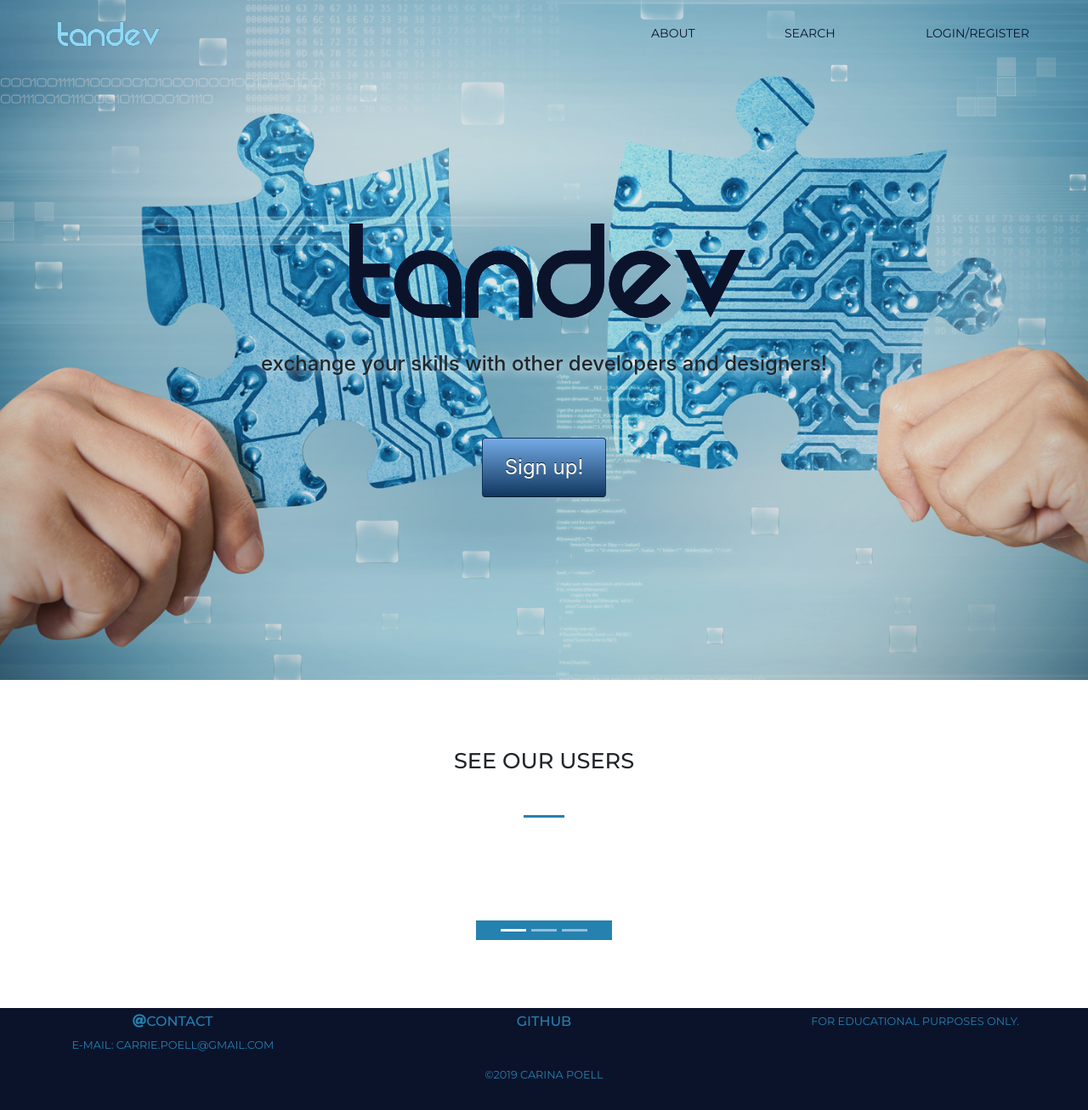
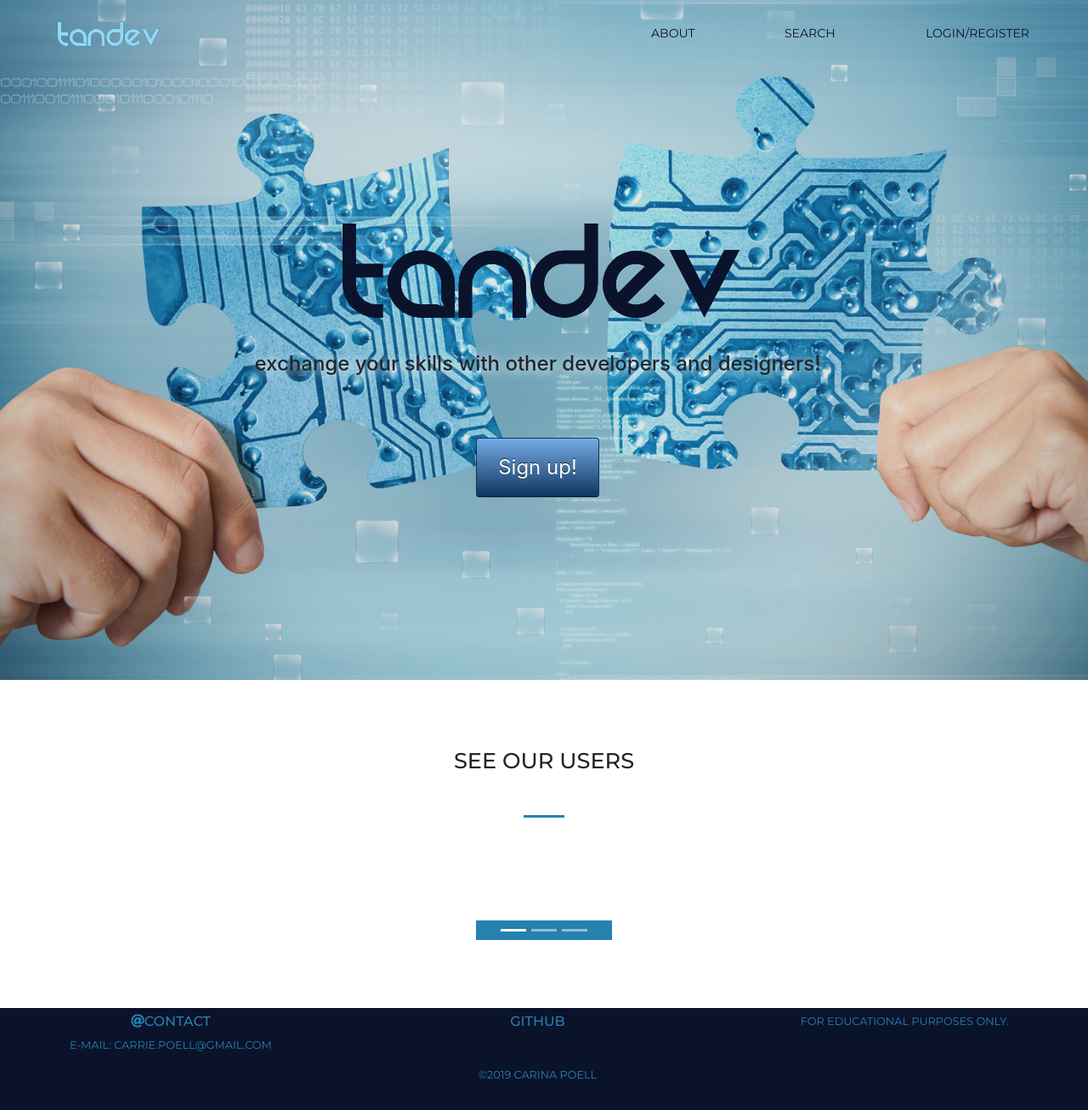
Before and after one commit to synnea/tanDev---tandem-exchange-for-developers, a Flask app: page / in a window 1280 px wide. Shown: the whole page at 85% size. Run offline with Flask 2, Linux system fonts and the light colour scheme; data that the repository does not hold is empty; some libraries are stand-ins or nearby versions.

Commit message:
Fix margin issues.

```diff
--- a/static/css/main.css
+++ b/static/css/main.css
@@ -143,6 +143,10 @@ footer {
   }
 }
 
+.row {
+  margin-right: 0;
+}
+
 .footer {
   position: absolute;
   bottom: 0;
@@ -331,6 +335,10 @@ footer {
     height: 35vh;
     font-size: 0.7em;
   }
+}
+
+.row {
+  margin-right: 0;
 }
 
 .footer {
@@ -748,6 +756,10 @@ footer {
   }
 }
 
+.row {
+  margin-right: 0;
+}
+
 .footer {
   position: absolute;
   bottom: 0;
--- a/static/scss/_layout.scss
+++ b/static/scss/_layout.scss
@@ -159,6 +159,10 @@ footer {
     }
 }
 
+.row {
+margin-right: 0;
+}
+
 .footer {
 
     position: absolute;
```
Also changed, not shown: 1 other file.
